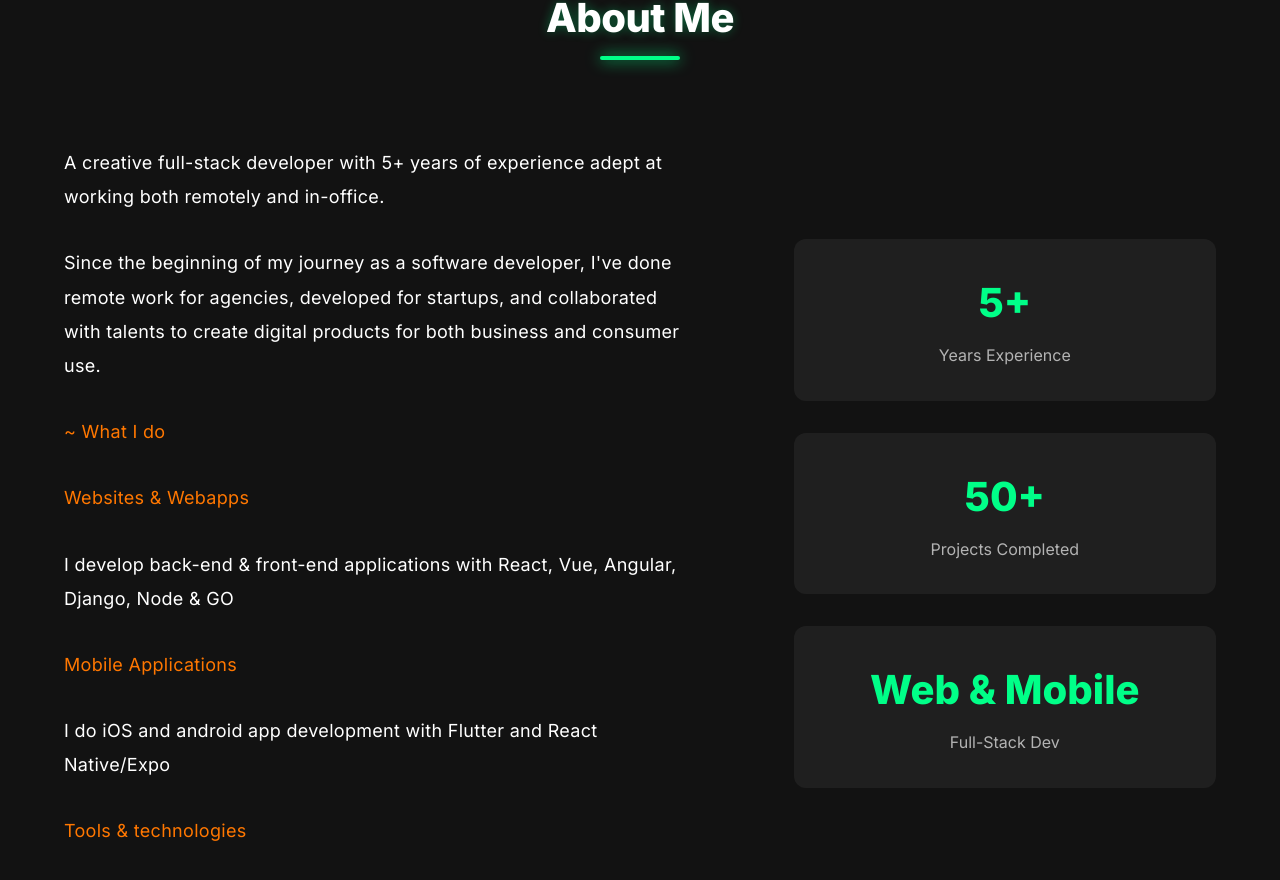
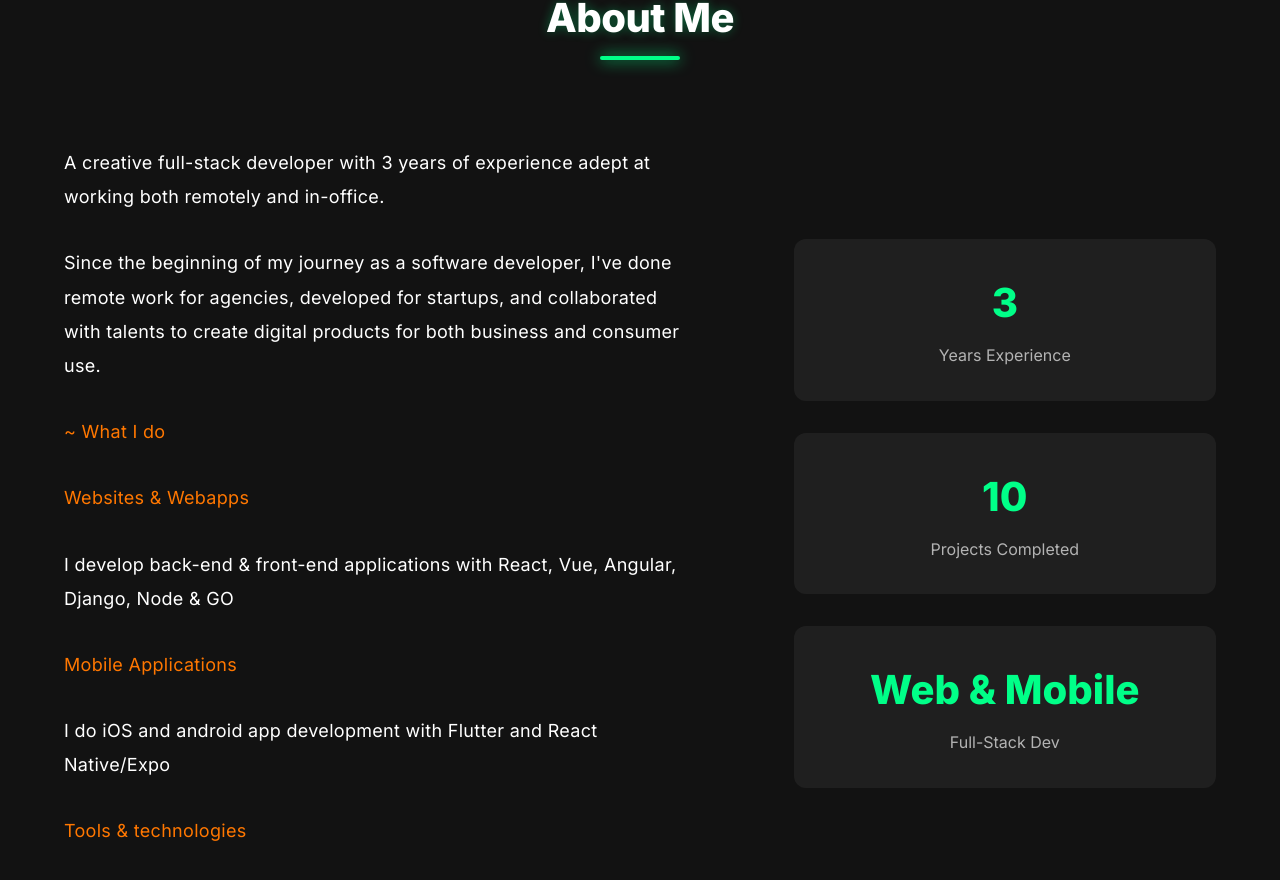
Before and after one commit to isackkibet/isack-profile, a React (Vite) app in the folder portfolio-frontend/: page / in a window 1280 px wide. Shown: the part 990-1870 px from the top of the page. Built offline with nearby package versions, Linux system fonts and the light colour scheme; no server answers.

Commit message:
Update experience to 3 years with 10 projects completed

```diff
--- a/portfolio-frontend/src/components/sections/About.jsx
+++ b/portfolio-frontend/src/components/sections/About.jsx
@@ -16,7 +16,7 @@ const About = () => {
         <div className="about-content">
           <div className="about-text">
             <p>
-              A creative full-stack developer with 5+ years of experience adept at working both remotely and in-office.
+              A creative full-stack developer with 3 years of experience adept at working both remotely and in-office.
             </p>
             <p>
               Since the beginning of my journey as a software developer, I've done remote work for agencies,
@@ -45,11 +45,11 @@ const About = () => {
 
           <div className="about-highlights">
             <div className="highlight-item">
-              <div className="highlight-number">5+</div>
+              <div className="highlight-number">3</div>
               <div className="highlight-label">Years Experience</div>
             </div>
             <div className="highlight-item">
-              <div className="highlight-number">50+</div>
+              <div className="highlight-number">10</div>
               <div className="highlight-label">Projects Completed</div>
             </div>
             <div className="highlight-item">
```
